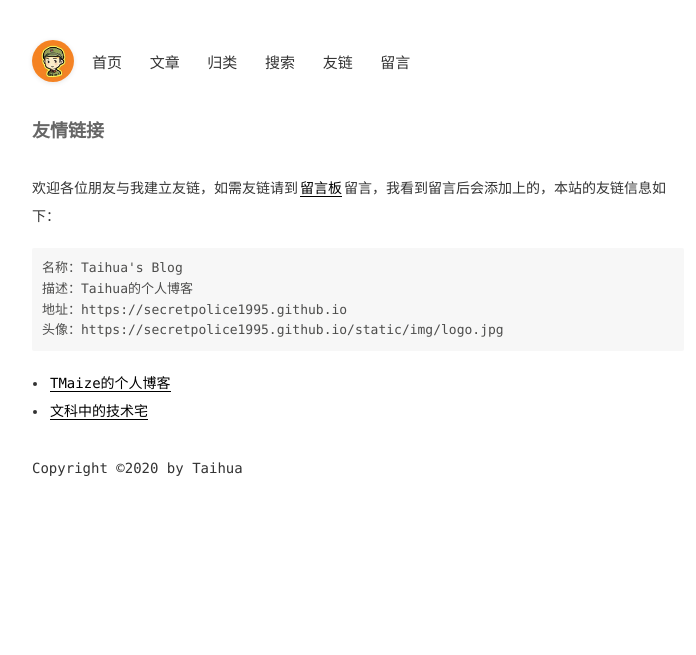
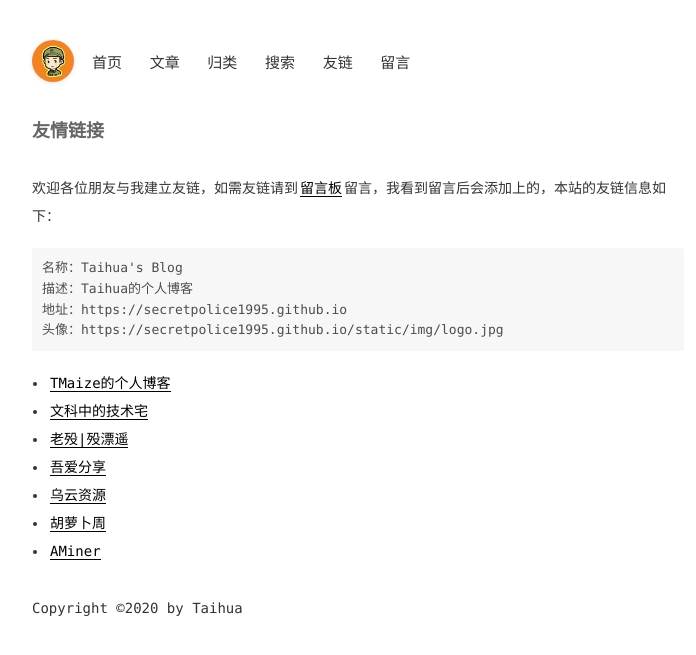
Before and after one commit to secretpolice1995/secretpolice1995.github.io, a Jekyll site: the page built from pages/links.md, in a window 1280 px wide. Shown: the top 655 px of the page, without its empty margins (282-978 px from the left). Built offline with Jekyll 4.4.1, drawn with Linux system fonts in a browser that asks for light colours; comment, search, counter and statistics services are not loaded.

Commit message:
Update _config.yml

```diff
--- a/_config.yml
+++ b/_config.yml
@@ -61,3 +61,13 @@ links:
     url: http://blog.tmaize.net
   - title: 文科中的技术宅
     url: https://www.townwang.com
+  - title: 老殁|殁漂遥
+    url: https://www.mpyit.com
+  - title: 吾爱分享
+    url: https://52sharing.cn
+  - title: 乌云资源
+    url: http://www.wuyunzy.cn
+  - title: 胡萝卜周
+    url: http://www.carrotchou.blog/
+  - title: AMiner
+    url: https://www.aminer.cn/
```
